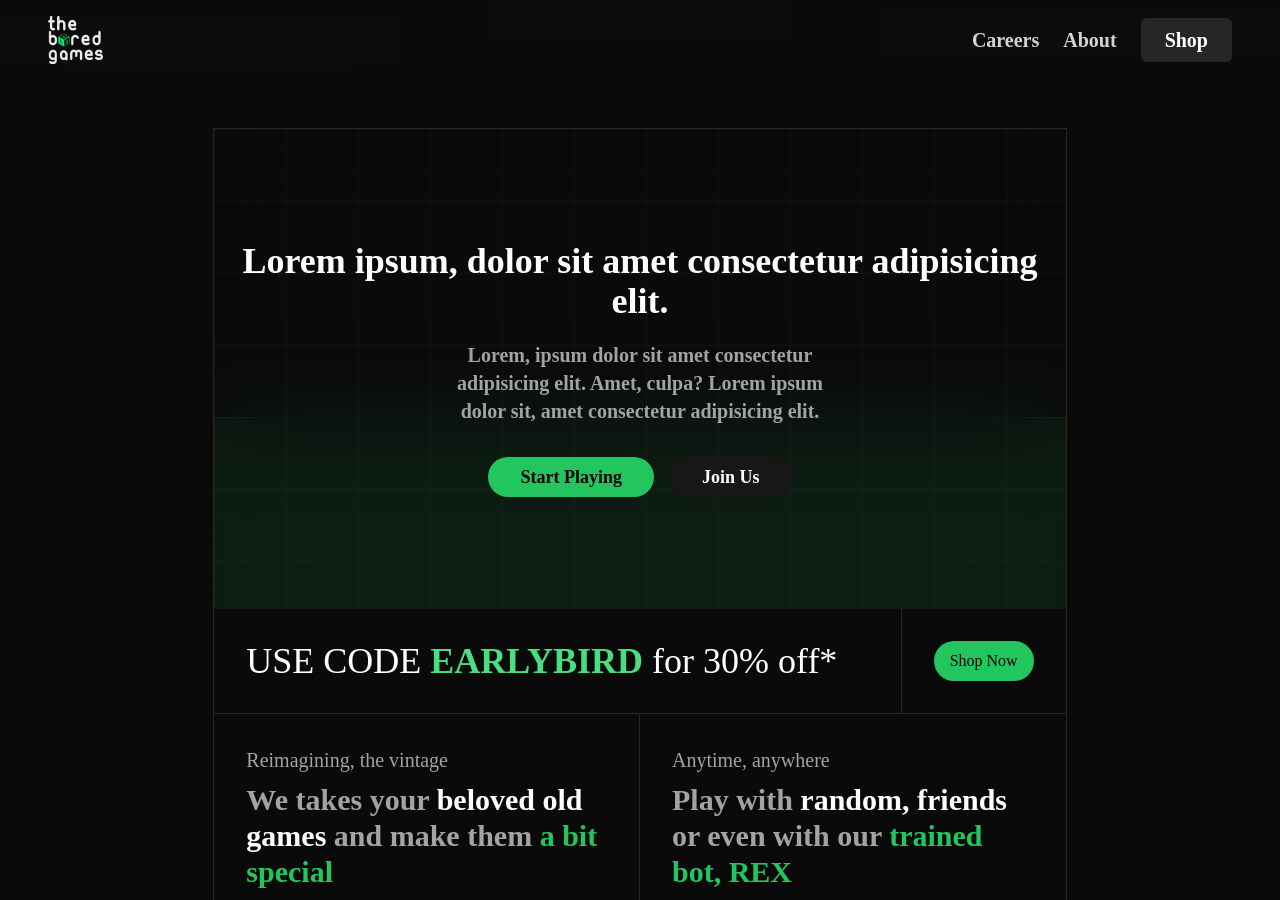
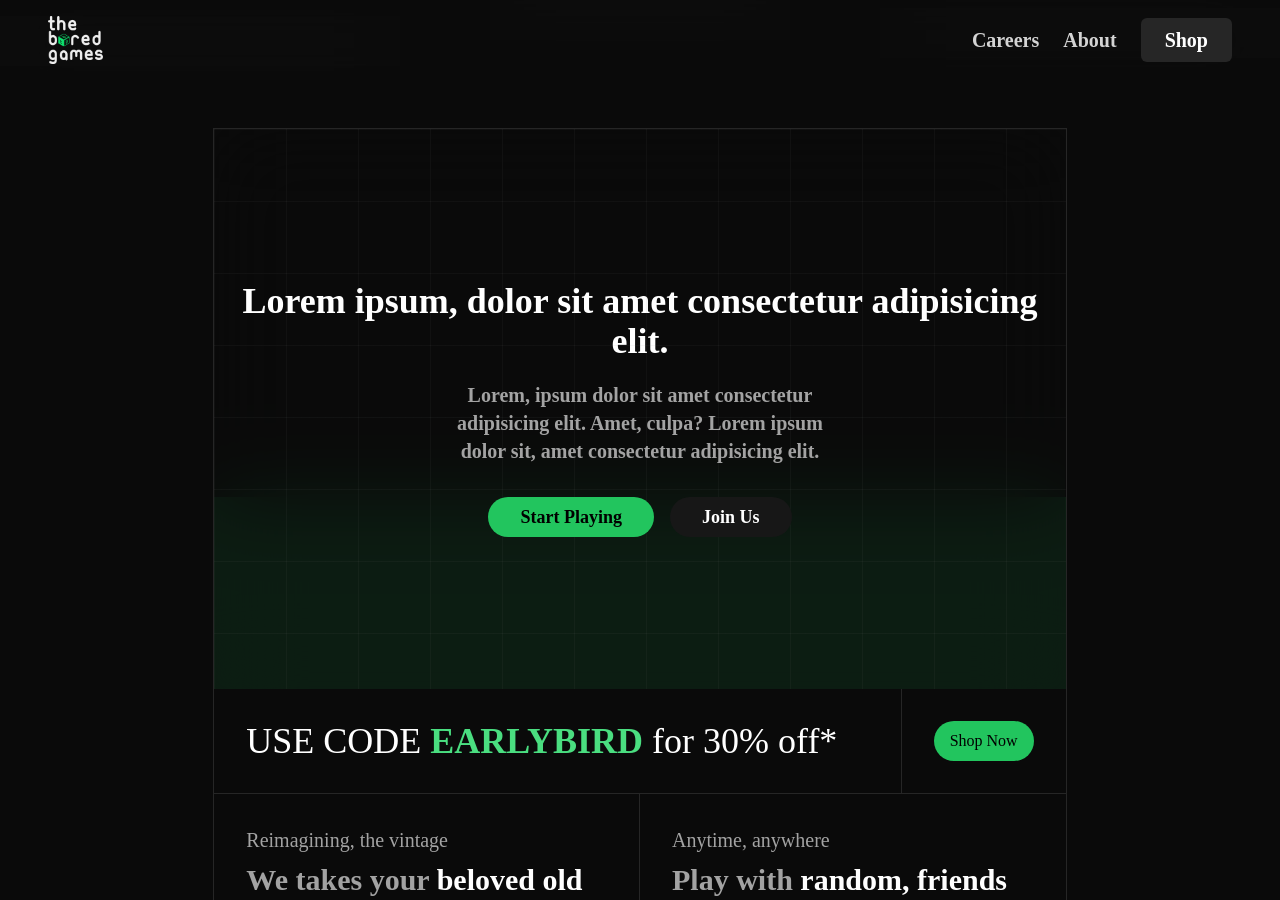
Before and after one commit to mridulxz/ts-hack-24, a Flask app: page / in a window 1280 px wide. Shown: the top 900 px of the page. Run offline with Flask 3, Linux system fonts and the light colour scheme; style sheets or scripts are compiled from the project's sources.

Commit message:
fix: increase height of content section on index page

```diff
--- a/templates/index.html
+++ b/templates/index.html
@@ -2,7 +2,7 @@
 
 <div class="w-screen text-white min-h-screen bg-neutral-950 pt-32 pb-16 flex justify-center">
   <div class="content w-full h-full mx-4 flex border-[1px] border-neutral-800 flex-col md:w-2/3">
-    <div class="flex justify-center h-[30rem] flex-col relative items-center">
+    <div class="flex justify-center h-[35rem] flex-col relative items-center">
       <div class="absolute h-48 w-full bottom-0 bg-green-500"></div>
 
       <div class="h-full w-full bg-neutral-950/90 backdrop-blur-2xl p-4 relative flex flex-col items-center justify-center">
```
